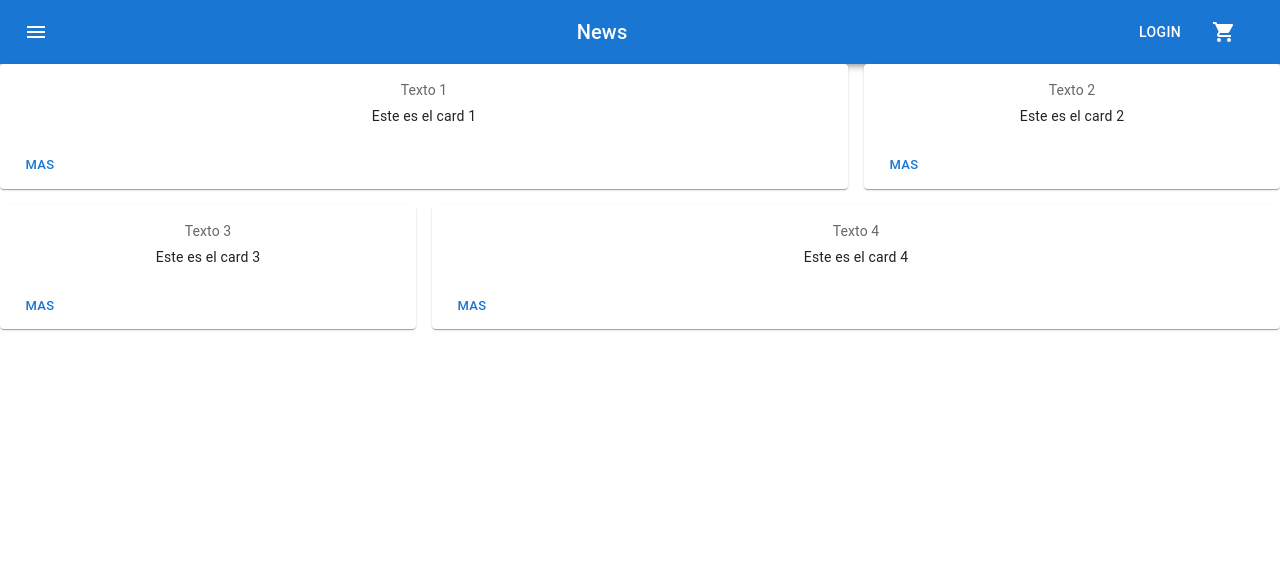
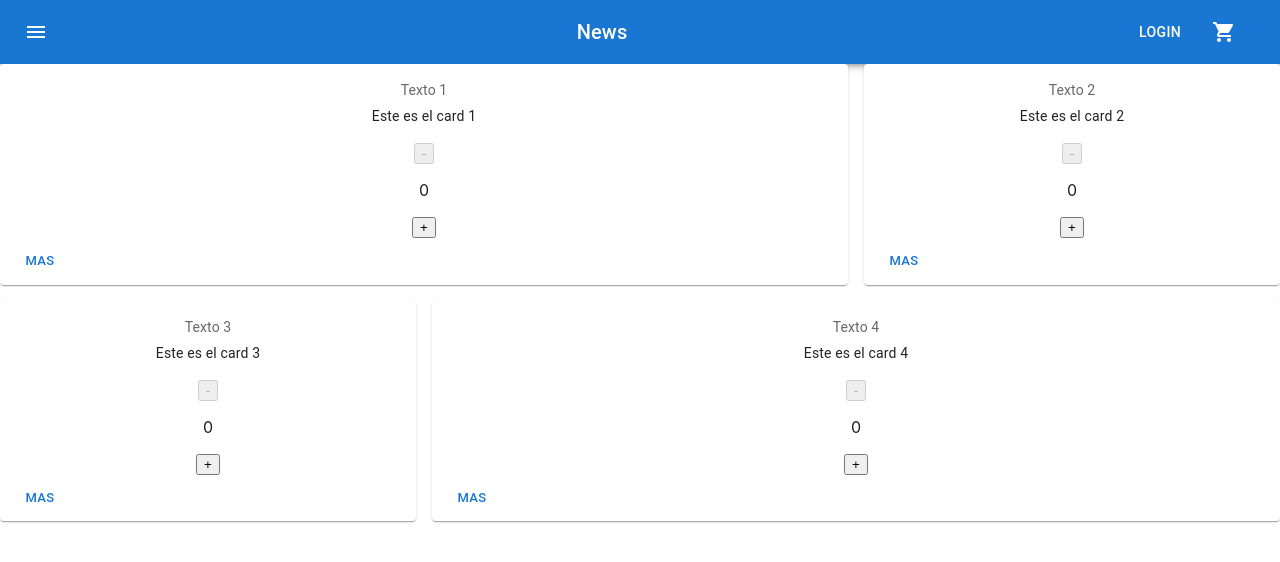
Before and after one commit to mdachery/ReactMiguel, a React (Create React App) app: page / in a window 1280 px wide. Shown: the top 562 px of the page. Built offline with nearby package versions, Linux system fonts and the light colour scheme.

Commit message:
contadorconboton

```diff
--- a/src/components/Cards/Cards.js
+++ b/src/components/Cards/Cards.js
@@ -4,6 +4,8 @@ import CardActions from '@mui/material/CardActions';
 import CardContent from '@mui/material/CardContent';
 import Button from '@mui/material/Button';
 import Typography from '@mui/material/Typography';
+import ItemsCount from '../ItemCounts/ItemCounts';
+
 
 const bull = (
   <Box
@@ -14,7 +16,10 @@ const bull = (
   </Box>
 );
 
+
+
 export default function BasicCard(props) {
+
   return (
     <Card sx={{ minWidth: 275 }}>
       <CardContent>
@@ -25,6 +30,7 @@ export default function BasicCard(props) {
           {props.texto2}
         </Typography>
       </CardContent>
+        <ItemsCount/>
       <CardActions>
         <Button size="small">Mas</Button>
       </CardActions>
--- /dev/null
+++ b/src/components/ItemCounts/ItemCounts.js
@@ -0,0 +1,33 @@
+import { useState } from 'react';
+
+
+const ItemsCount= () => {
+
+    const [count, setCount] = useState (0)
+
+    const addCount = () => {
+
+    setCount(count + 1)
+
+    }
+
+    const subCount = () => {
+
+        setCount(count - 1)
+
+    }
+
+    return (
+
+        <div>
+            <button onClick={subCount} disabled={count == 0}>-</button>
+            <p>{count}</p>
+            <button onClick={addCount}>+</button>
+        </div>
+
+
+    )
+
+}
+
+export default ItemsCount
```
Also changed, not shown: src/components/ItemCounts/ItemCounts.css (added).
